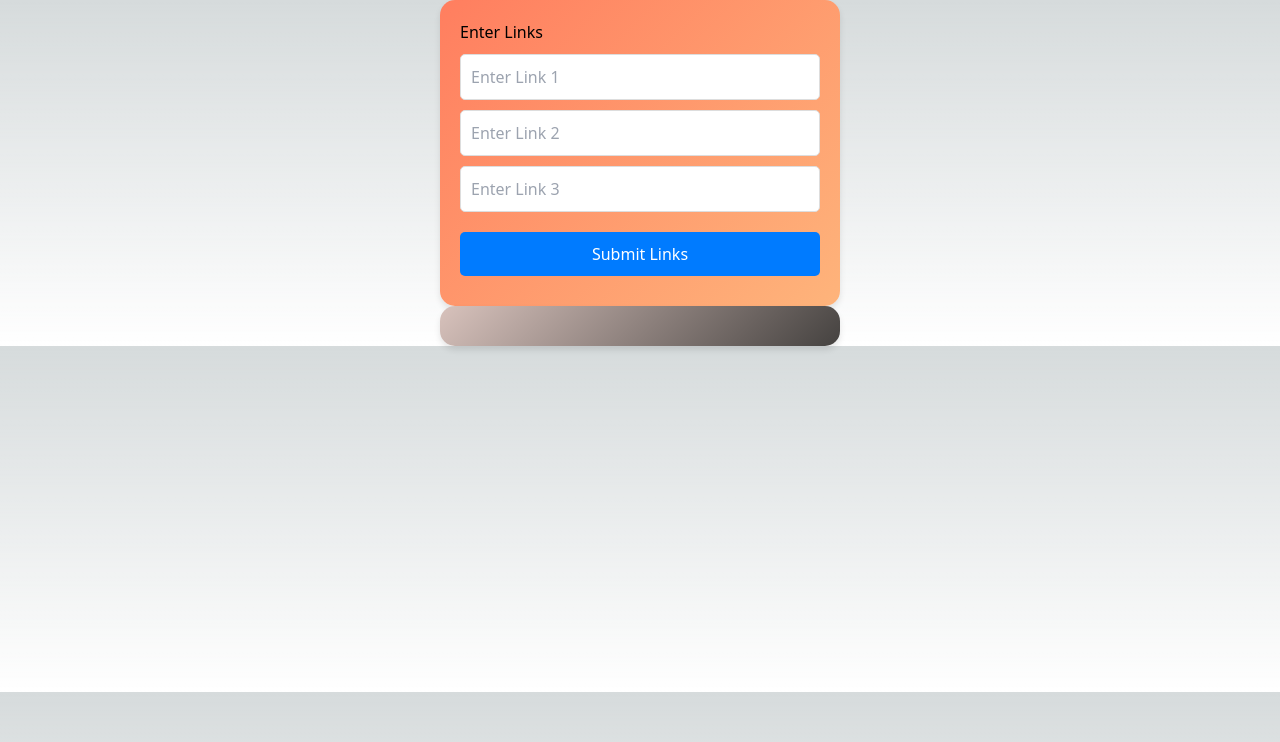
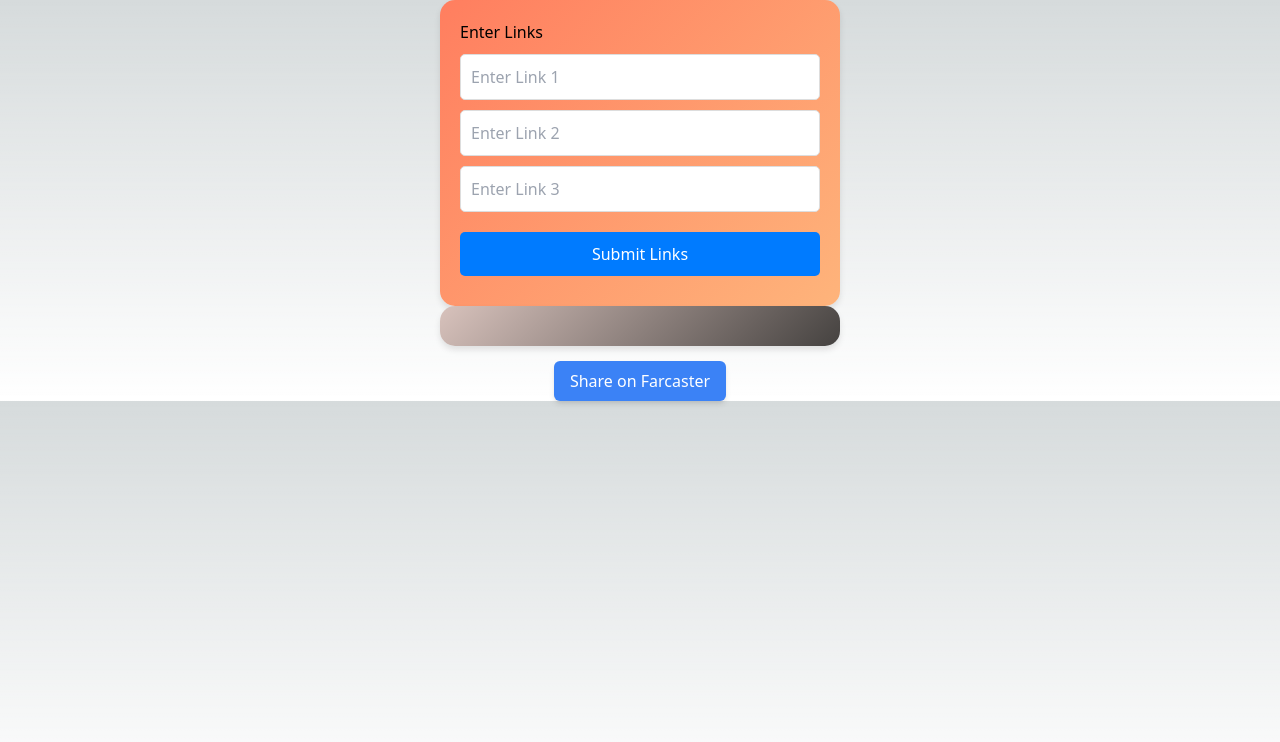
Before and after one commit to Usamamian27/farcaster-action-composer-example, a Next.js app: page /LinkCard in a window 1280 px wide. Shown: the top 742 px of the page. Built offline with nearby package versions, Linux system fonts and the light colour scheme.

Commit message:
Link card feature added

```diff
--- a/src/pages/LinkCard/index.tsx
+++ b/src/pages/LinkCard/index.tsx
@@ -19,23 +19,25 @@ const LinkInputCard = () => {
     setSubmittedLinks(validLinks);
   };
 
-  //   const handleShare = () => {
-  //     const castText = `My favorite links are`;
+  const handleShare = () => {
+    const castText = `My favorite links are`;
 
-  //     console.log({ castText });
-  //     window.parent.postMessage(
-  //       {
-  //         type: "createCast",
-  //         data: {
-  //           cast: {
-  //             text: castText,
-  //             embeds: ["https://devigital.com/"],
-  //           },
-  //         },
-  //       },
-  //       "*"
-  //     );
-  //   };
+    console.log({ castText });
+    window.parent.postMessage(
+      {
+        type: "createCast",
+        data: {
+          cast: {
+            text: castText,
+            embeds: [
+              "https://cdn.dribbble.com/users/192882/screenshots/4659605/dribbble-animation.gif",
+            ],
+          },
+        },
+      },
+      "*"
+    );
+  };
 
   return (
     <>
@@ -96,6 +98,15 @@ const LinkInputCard = () => {
           </div>
         )}
       </div>
+      <div style={{ textAlign: "center", marginTop: "15px" }}>
+        <button
+          className="px-4 py-2 text-white bg-blue-500 rounded-md shadow-md hover:bg-blue-600"
+          onClick={handleShare}
+          disabled={submittedLinks.length < 1}
+        >
+          Share on Farcaster
+        </button>
+      </div>
     </>
   );
 };
--- a/src/pages/index.tsx
+++ b/src/pages/index.tsx
@@ -17,35 +17,19 @@ export default function Home() {
 
   const handleShare = () => {
     const [first, second, third] = selectedFlavors;
-    const castText = `My favorite ice cream flavors🍦 are: ${first}, ${second}, ${third} and I love being able to use Cast Composer Actions built by dTech for my business!`;
+    const castText = `My favorite ice cream flavors🍦 are: ${first}, ${second}, ${third} and I love being able to use Cast Composer Actions!`;
 
     console.log({ castText });
-    const htmlContent = `
-    <html>
-      <head>
-        <style>
-          body {
-            font-family: Arial, sans-serif;
-            background-color: #f0f0f0;
-          }
-          h1 {
-            color: #333;
-          }
-        </style>
-      </head>
-      <body>
-        <h1>Hello from the iframe!</h1>
-        <p>This is some HTML content inside an iframe.</p>
-      </body>
-    </html>
-  `;
+
     window.parent.postMessage(
       {
         type: "createCast",
         data: {
           cast: {
             text: castText,
-            embeds: [htmlContent],
+            embeds: [
+              "https://encrypted-tbn0.gstatic.com/images?q=tbn:ANd9GcTWNF7BVSwwygreRI3UUjoxt_V1Q1BAIPRXEQ&s",
+            ],
           },
         },
       },
@@ -135,7 +119,6 @@ export default function Home() {
         </div>
       </div>
       <div className="mb-32 grid text-center lg:max-w-5xl lg:w-full lg:mb-0 lg:grid-cols-4 lg:text-left">
-        <p>Hello main test?</p>
         <button
           className="px-4 py-2 text-white bg-blue-500 rounded-md shadow-md hover:bg-blue-600"
           onClick={handleShare}
```
